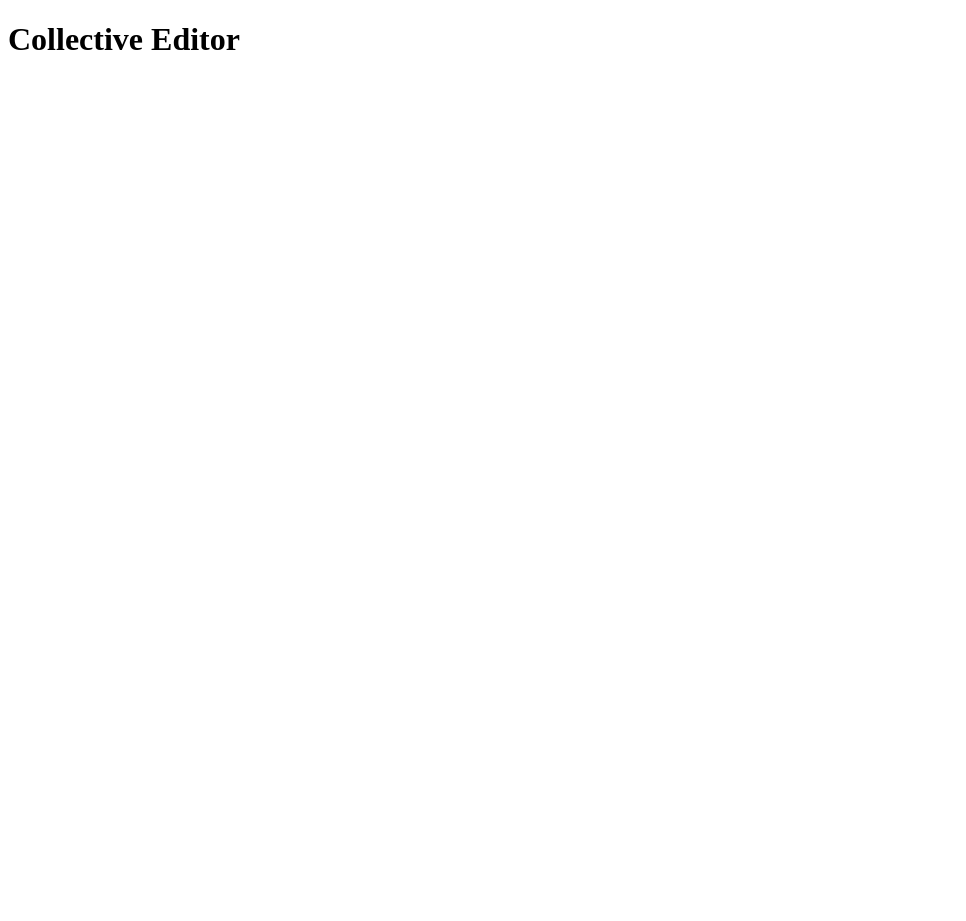
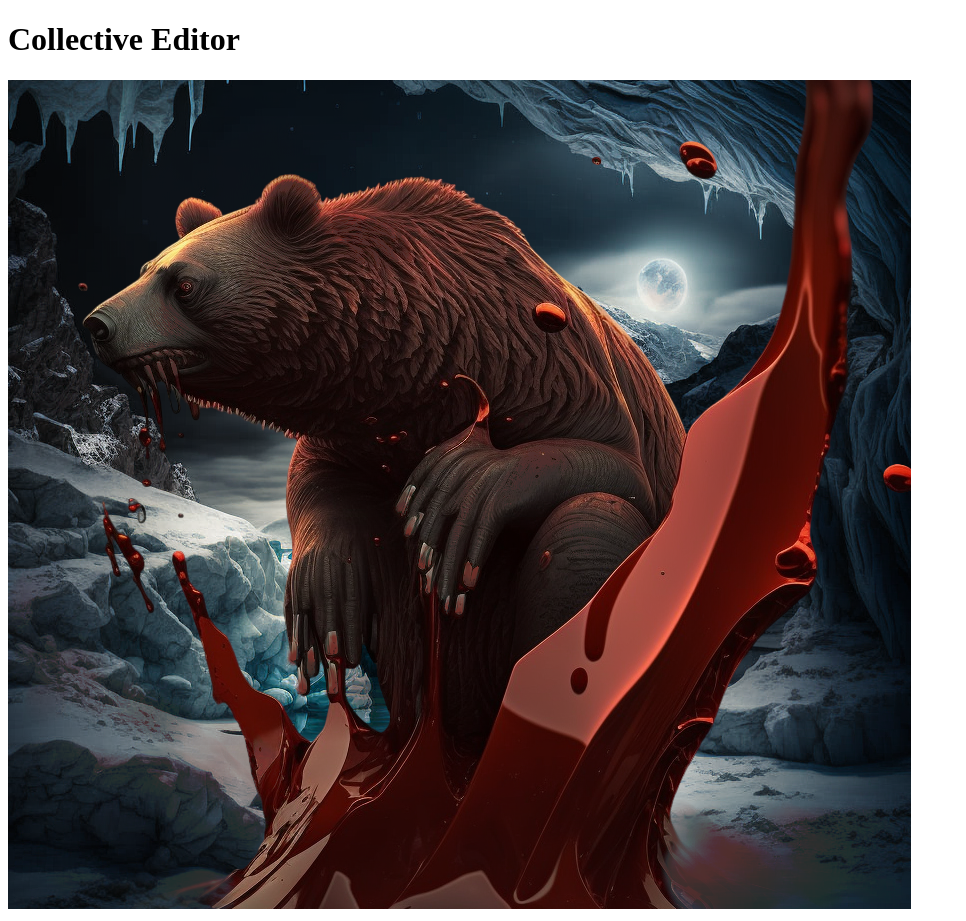
Before and after one commit to sidewalkOwO/CollectiveEditor, a plain HTML site: page index.html in a window 1280 px wide. Shown: the whole page, without its empty margins (0-966 px from the left). Before the commit the page ends 800 px from the top, so only its background shows below. Drawn offline with Linux system fonts and the light colour scheme.

Commit message:
Update index.html

```diff
--- a/index.html
+++ b/index.html
@@ -2,7 +2,9 @@
 <html>
 <script>
 function start(){
-
+  img=document.createElement("img");
+  img.src="https://sidewalkowo.github.io/CollectiveEditor/winter%20blood%20bear%20flip.png";
+  document.body.appendChild(img);
 }
 </script>
 <body onload="start()">
```
